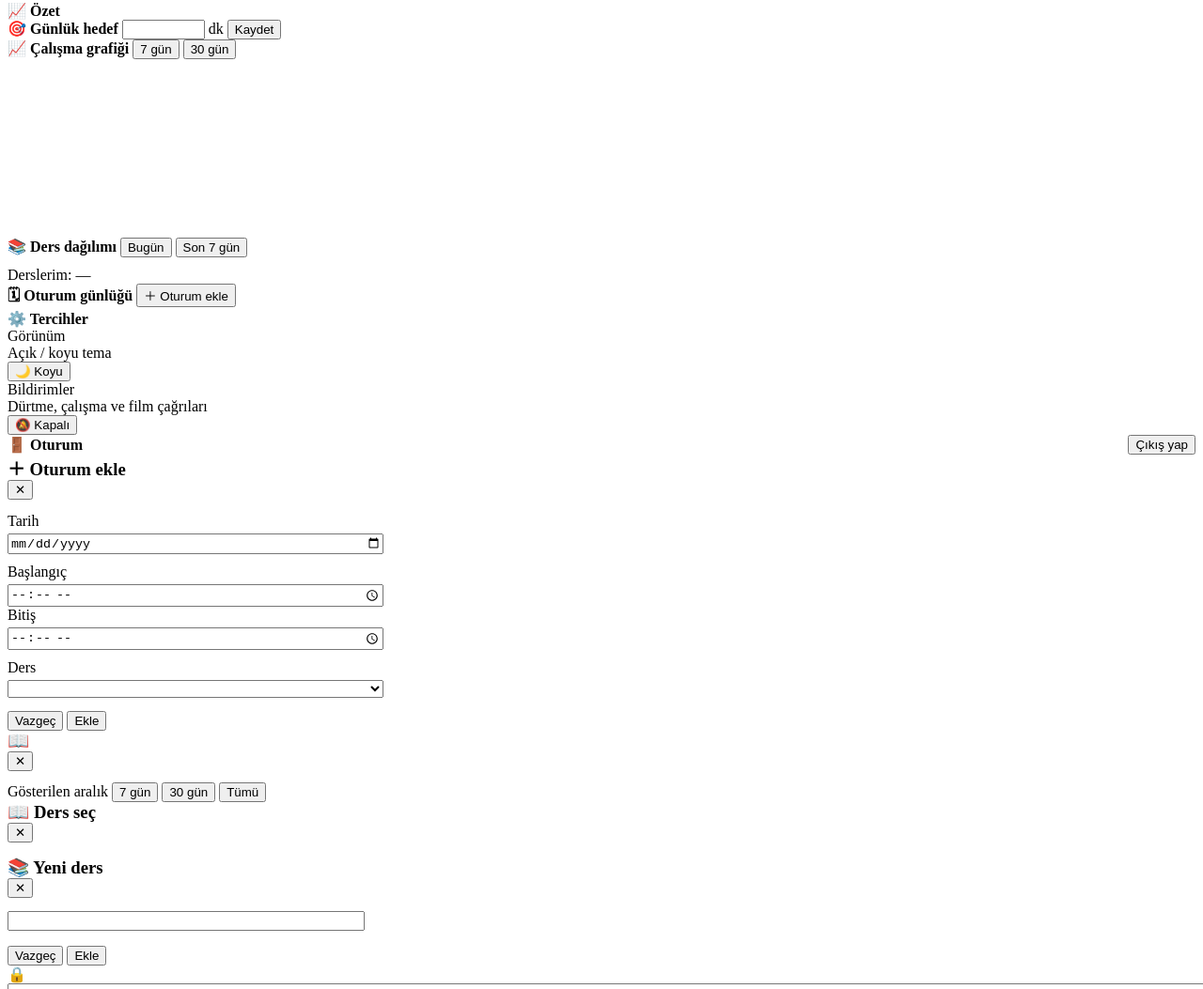
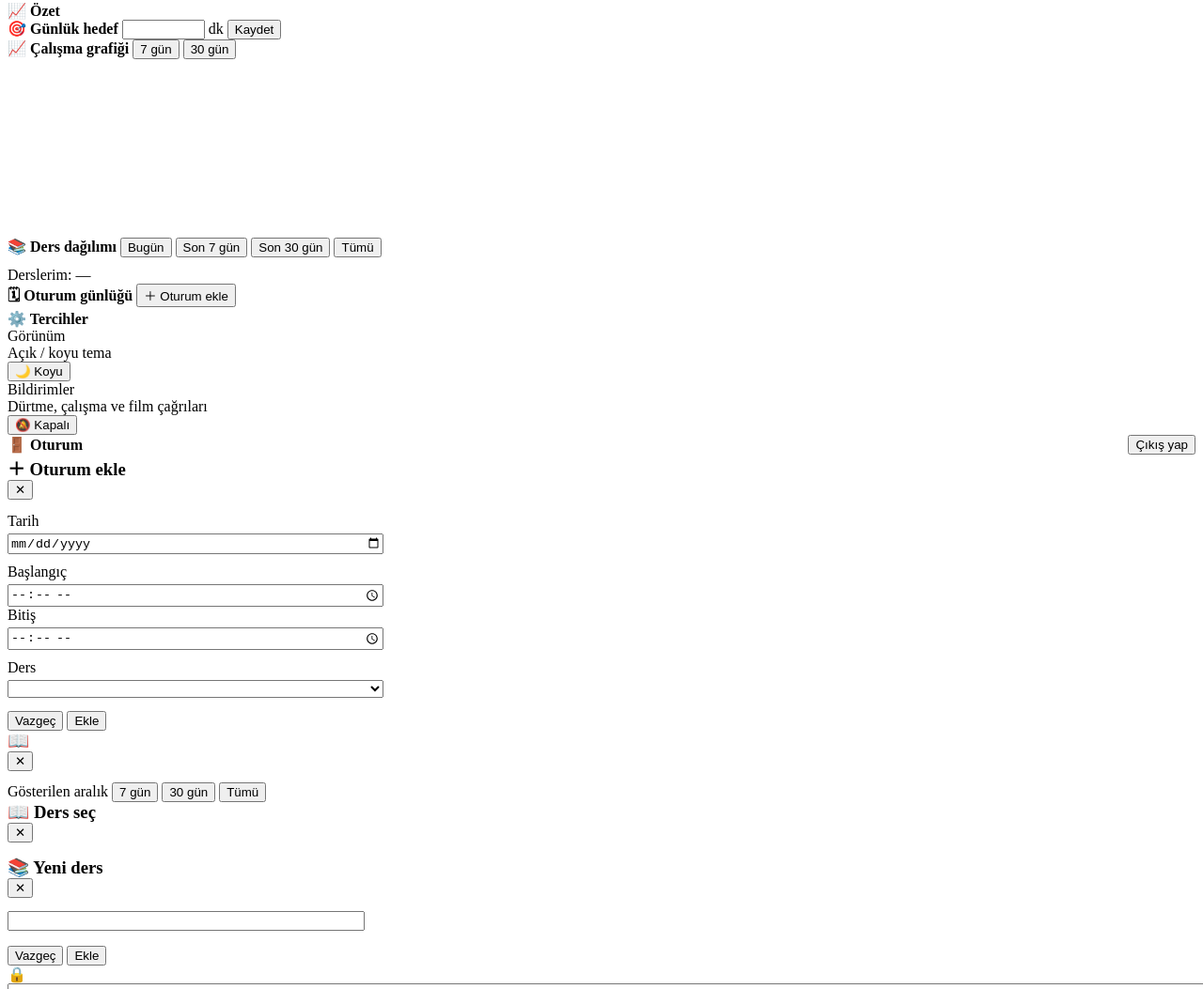
Before and after one commit to numanberk/flourishing-kringle, a website with bundled scripts: page index.html in a window 1280 px wide. Shown: the part 749-1802 px from the top of the page at 94% size. Built offline with nearby package versions, Linux system fonts and the light colour scheme; files whose address does not match are found by name.

Commit message:
Add files via upload

```diff
--- a/index.html
+++ b/index.html
@@ -333,6 +333,8 @@
           <span>
             <button class="small chip-btn on" id="subjToday">Bugün</button>
             <button class="small chip-btn" id="subjWeek">Son 7 gün</button>
+            <button class="small chip-btn" id="subjMonth">Son 30 gün</button>
+            <button class="small chip-btn" id="subjAll">Tümü</button>
           </span>
         </div>
         <div id="subjBreakdown"></div>
```
